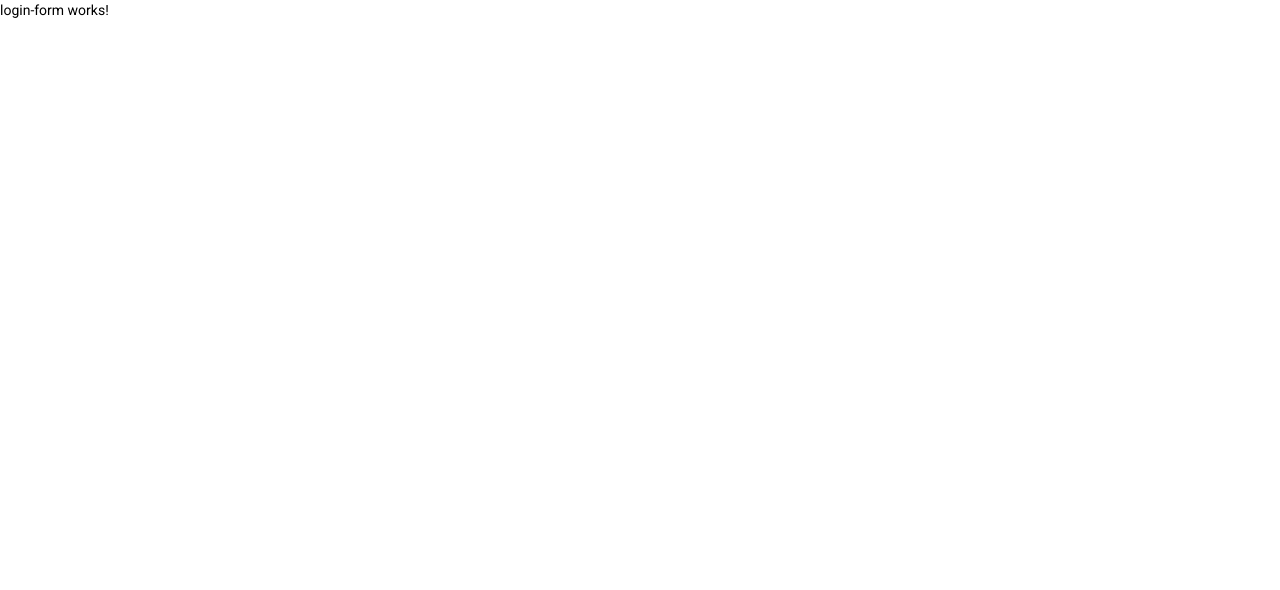
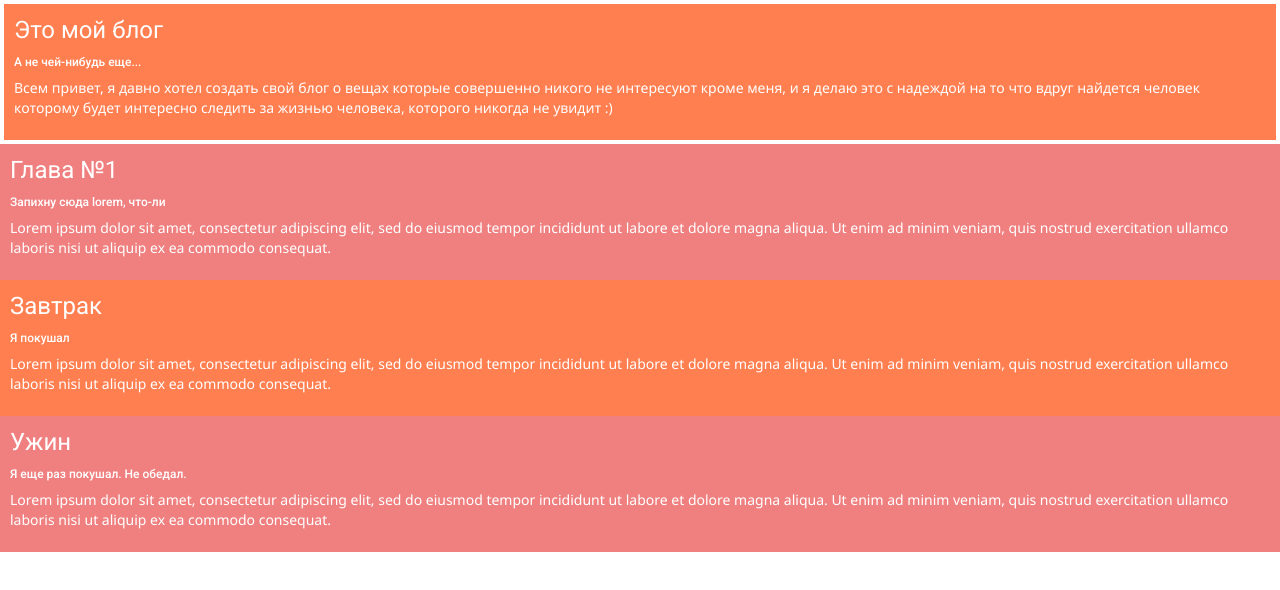
Before and after one commit to Mehoff/angular-step, an Angular app in the folder application/: page / in a window 1280 px wide. Shown: the top 590 px of the page. Built offline with nearby package versions, Linux system fonts and the light colour scheme.

Commit message:
Articles list

```diff
--- a/application/src/app/app.component.css
+++ b/application/src/app/app.component.css
@@ -0,0 +1,13 @@
+*{
+    color: white;
+    font-family: 'Segoe UI', Tahoma, Geneva, Verdana, sans-serif;
+}
+
+body{
+    margin: 0;
+    padding: 0;
+}
+
+.container{
+    width: 100%;
+}
--- a/application/src/app/app.component.html
+++ b/application/src/app/app.component.html
@@ -1,3 +1,7 @@
 <div class="center-container">
-  <app-login-form></app-login-form>
+
+  <div class="container">
+    <app-article-list></app-article-list>
+  </div>
+
 </div>
--- a/application/src/app/app.module.ts
+++ b/application/src/app/app.module.ts
@@ -4,11 +4,13 @@ import { BrowserModule } from '@angular/platform-browser';
 import { AppComponent } from './app.component';
 import { BrowserAnimationsModule } from '@angular/platform-browser/animations';
 import { LoginFormComponent } from './login-form/login-form.component';
+import { ArticleListComponent } from './article-list/article-list.component';
 
 @NgModule({
   declarations: [
     AppComponent,
-    LoginFormComponent
+    LoginFormComponent,
+    ArticleListComponent
   ],
   imports: [
     BrowserModule,
--- /dev/null
+++ b/application/src/app/article-list/article-list.component.css
@@ -0,0 +1,36 @@
+.odd{
+    background-color: coral;
+}
+
+.even{
+    background-color: lightcoral;
+}
+
+ul{
+    list-style-type: none;
+    text-align: left;
+    padding: 10px;
+    margin: 0;
+    padding: 0;
+}
+
+li{
+    padding: 10px;
+    transition: 250ms;
+}
+
+li:hover{
+    border: 4px solid white;
+    cursor: pointer;
+}
+
+h1{
+    font-size: 24px;
+    margin: 0;
+    padding: 0;
+}
+h2{
+    font-size: 12px;
+    margin: 0;
+    padding: 0;
+}
--- /dev/null
+++ b/application/src/app/article-list/article-list.component.html
@@ -0,0 +1,8 @@
+<!-- Articles -->
+<ul>
+    <li *ngFor="let article of articles" [ngClass]="(article.id % 2 === 0) ? 'even' : 'odd'">
+        <h1>{{article.title}}</h1>
+        <h2>{{article.subtitle}}</h2>
+        <p>{{article.text}}</p>
+    </li>
+</ul>
--- /dev/null
+++ b/application/src/app/article-list/article-list.component.ts
@@ -0,0 +1,19 @@
+import { Component, OnInit } from '@angular/core';
+import { Article } from '../models/article';
+import { ARTICLES } from '../mocks/article-mock'
+
+@Component({
+  selector: 'app-article-list',
+  templateUrl: './article-list.component.html',
+  styleUrls: ['./article-list.component.css']
+})
+export class ArticleListComponent implements OnInit {
+
+  constructor() { }
+
+  ngOnInit(): void {
+  }
+
+  articles: Article[] = ARTICLES;
+
+}
--- /dev/null
+++ b/application/src/app/mocks/article-mock.ts
@@ -0,0 +1,8 @@
+import { Article } from "../models/article";
+
+export const ARTICLES: Article[] = [
+    new Article(1, 'Это мой блог', 'А не чей-нибудь еще...', 'Всем привет, я давно хотел создать свой блог о вещах которые совершенно никого не интересуют кроме меня, и я делаю это с надеждой на то что вдруг найдется человек которому будет интересно следить за жизнью человека, которого никогда не увидит :)'),
+    new Article(2, 'Глава №1', 'Запихну сюда lorem, что-ли', 'Lorem ipsum dolor sit amet, consectetur adipiscing elit, sed do eiusmod tempor incididunt ut labore et dolore magna aliqua. Ut enim ad minim veniam, quis nostrud exercitation ullamco laboris nisi ut aliquip ex ea commodo consequat. '),
+    new Article(3, 'Завтрак', 'Я покушал', 'Lorem ipsum dolor sit amet, consectetur adipiscing elit, sed do eiusmod tempor incididunt ut labore et dolore magna aliqua. Ut enim ad minim veniam, quis nostrud exercitation ullamco laboris nisi ut aliquip ex ea commodo consequat. '),
+    new Article(4, 'Ужин', 'Я еще раз покушал. Не обедал.', 'Lorem ipsum dolor sit amet, consectetur adipiscing elit, sed do eiusmod tempor incididunt ut labore et dolore magna aliqua. Ut enim ad minim veniam, quis nostrud exercitation ullamco laboris nisi ut aliquip ex ea commodo consequat. '),
+]
--- /dev/null
+++ b/application/src/app/models/article.ts
@@ -0,0 +1,13 @@
+export class Article{
+    id: number | -1;
+    title: string | null;
+    subtitle: string | null;
+    text: string | null;
+
+    constructor(id: number, title: string, subtitle: string, text: string){
+        this.id = id;
+        this.title = title;
+        this.subtitle = subtitle;
+        this.text = text;
+    }
+}
```
Also changed, not shown: 1 other file (tests, documents, lock files or other folders).
